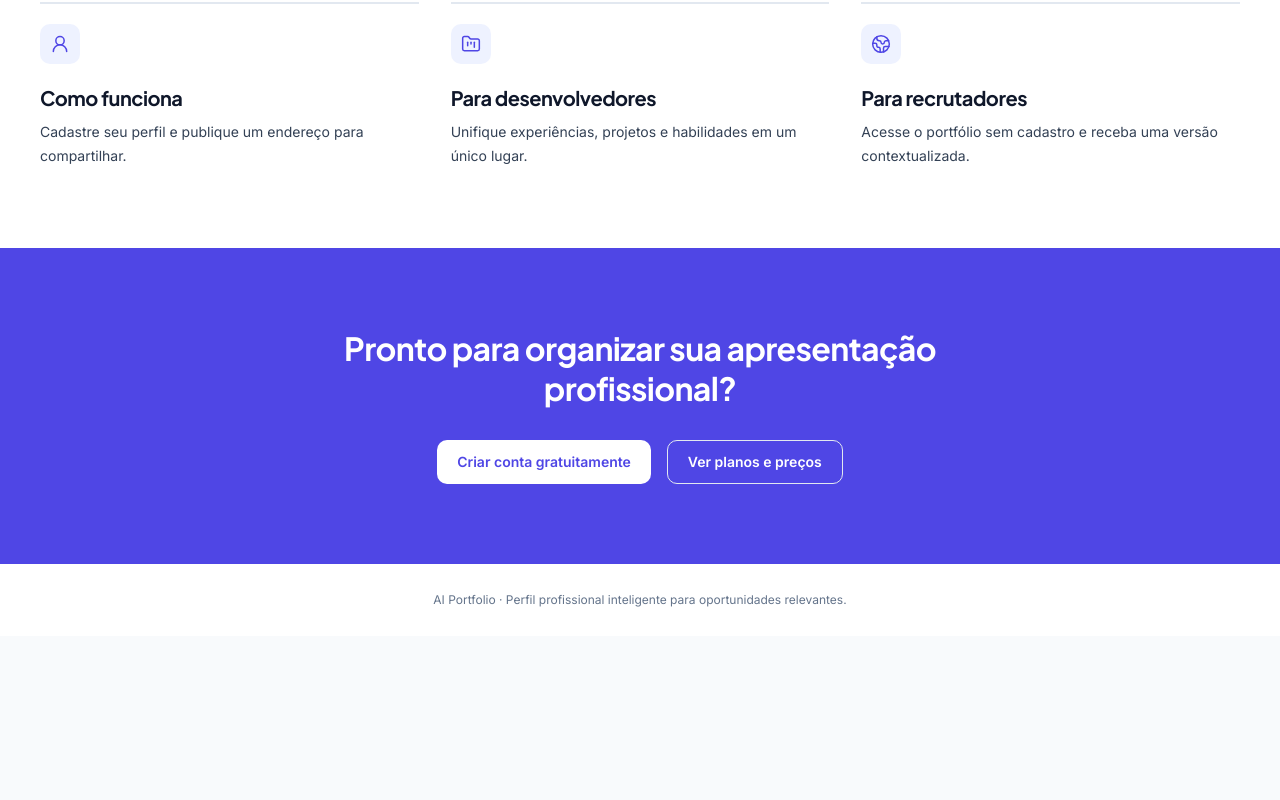
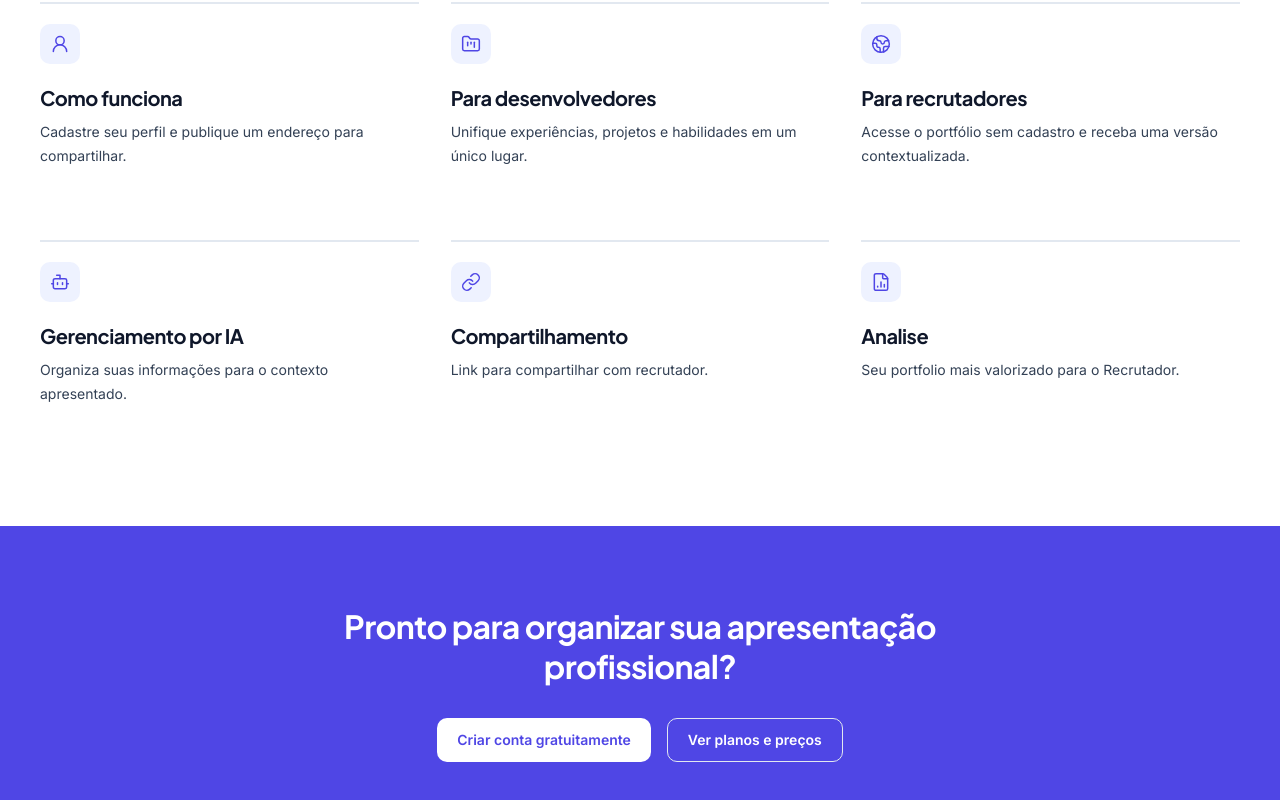
Before and after one commit to William-vale/AIPortfolio, a Next.js app: page / in a window 1280 px wide. Shown: the part 918-1718 px from the top of the page. Before the commit the page ends 1554 px from the top, so only its background shows below. Built offline with nearby package versions, Linux system fonts and the light colour scheme.

Commit message:
mais funcionalidades na landing-page

```diff
--- a/src/app/(marketing)/landing_page/landing-page.tsx
+++ b/src/app/(marketing)/landing_page/landing-page.tsx
@@ -1,6 +1,6 @@
 'use client'
 
-import { ArrowRight, Check, FolderKanban, Globe2, Menu, Sparkles, UserRound, X } from 'lucide-react'
+import { ArrowRight, Check, FolderKanban, FileChartColumn, Globe2, Menu, Sparkles, UserRound, X, Bot, Link } from 'lucide-react'
 import { useState } from 'react'
 
 const features = [
@@ -18,6 +18,21 @@ const features = [
         icon: Globe2,
         title: 'Para recrutadores',
         text: 'Acesse o portfólio sem cadastro e receba uma versão contextualizada.',
+    },
+    {
+        icon: Bot,
+        title: 'Gerenciamento por IA',
+        text: 'Organiza suas informações para o contexto apresentado.',
+    },
+    {
+        icon: Link,
+        title: 'Compartilhamento',
+        text: 'Link para compartilhar com recrutador.',
+    },
+    {
+        icon: FileChartColumn,
+        title: 'Analise',
+        text: 'Seu portfolio mais valorizado para o Recrutador.',
     },
 ]
 
@@ -127,7 +142,7 @@ export default function Home() {
             <section id="como-funciona" className="bg-surface px-5 py-16 sm:px-8 sm:py-20 lg:px-10">
                 <div className="mx-auto grid max-w-[1200px] gap-10 md:grid-cols-3 md:gap-8">
                     {features.map(({ icon: Icon, title, text }) => (
-                        <article key={title} className="border-t-2 border-primary-soft pt-5">
+                        <article key={title} className="border-t-2 border-primary-soft pt-5 mb-10">
                             <div className="mb-5 flex h-10 w-10 items-center justify-center rounded-md bg-primary-pale text-primary" aria-hidden="true">
                                 <Icon size={20} strokeWidth={1.8} />
                             </div>
```
